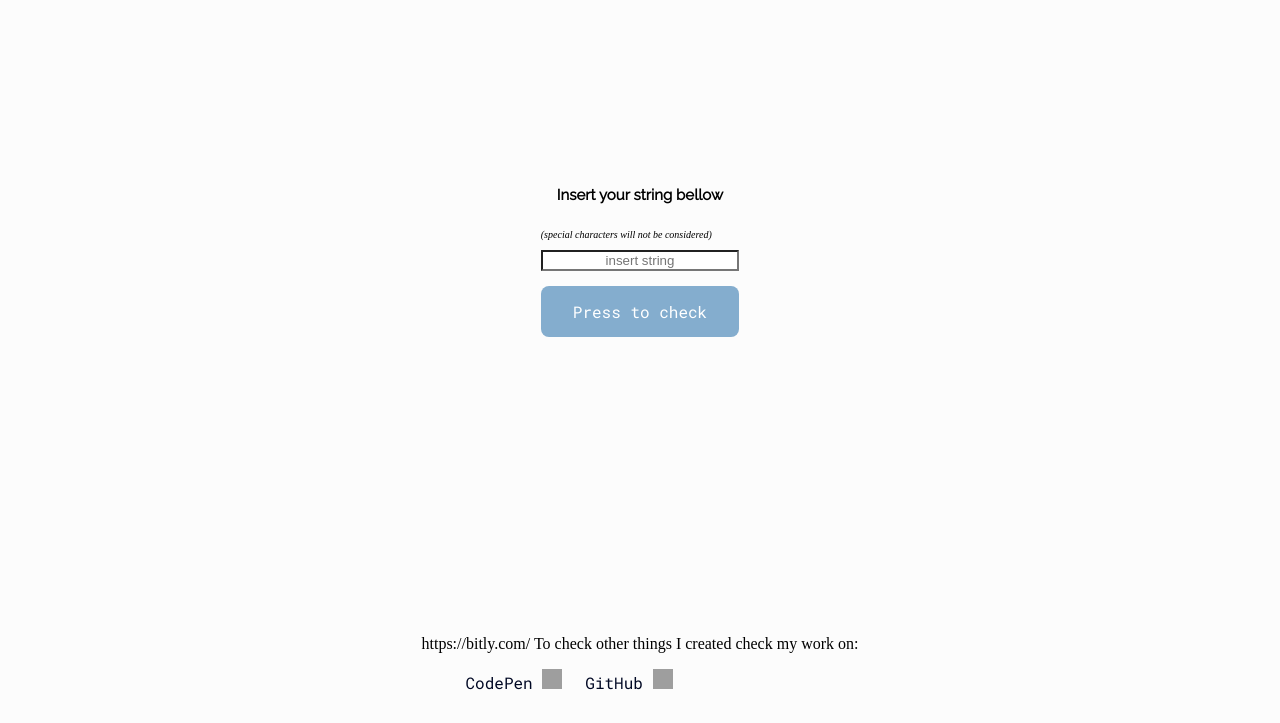
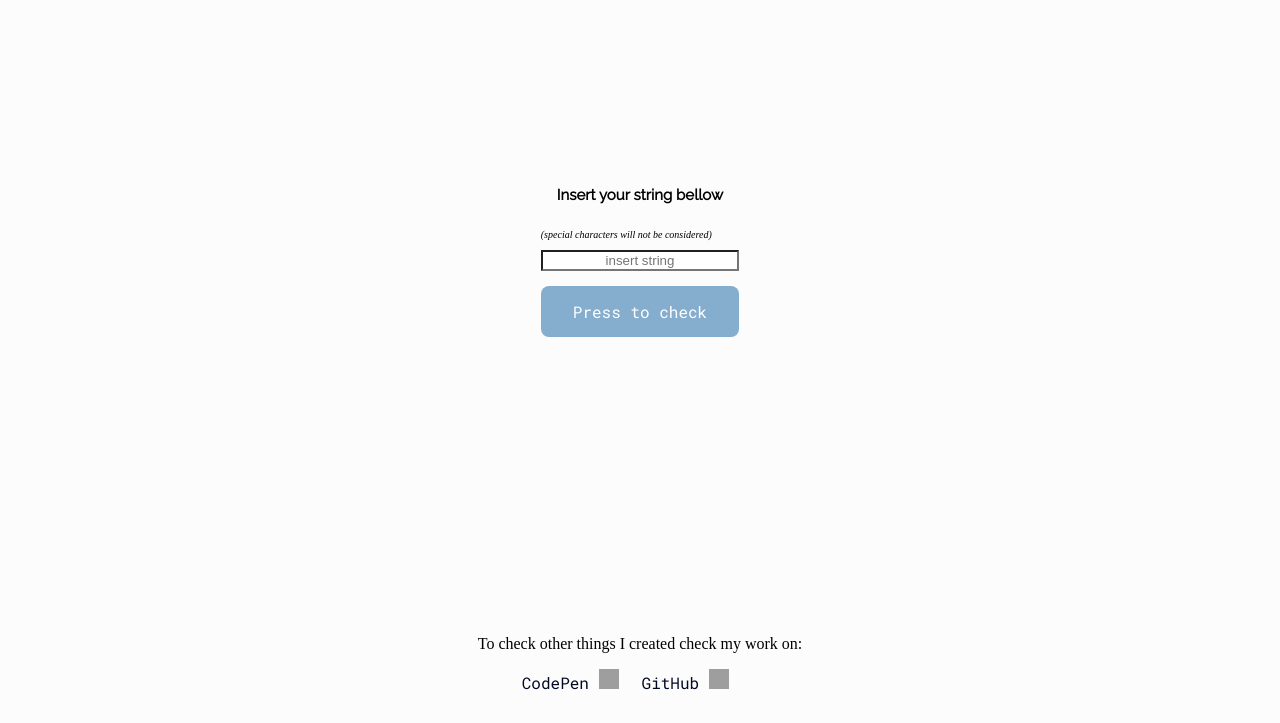
Before and after one commit to cVladC/palindromecheker, a plain HTML site: page index.html in a window 1280 px wide. Shown: the part 77-800 px from the top of the page. Drawn offline with Linux system fonts and the light colour scheme; grey boxes are pictures that could not be loaded; a script that the page names is missing; a web font is replaced by a local one.

Commit message:
Update index.html

```diff
--- a/index.html
+++ b/index.html
@@ -40,7 +40,7 @@
 
     </section>
     <section id='footer'>
-        <footer>https://bitly.com/ To check other things I created check my work on:
+        <footer>To check other things I created check my work on:
             <ul id='contact'>
                 <li><a href="">CodePen <img src="https://bit.ly/2yful5d" height='20px' width='20px'></a></li>
                 <li><a href="">GitHub <img src="https://bit.ly/2OnSFNj" alt="" height='20px' width='20px'></a></li>
```
